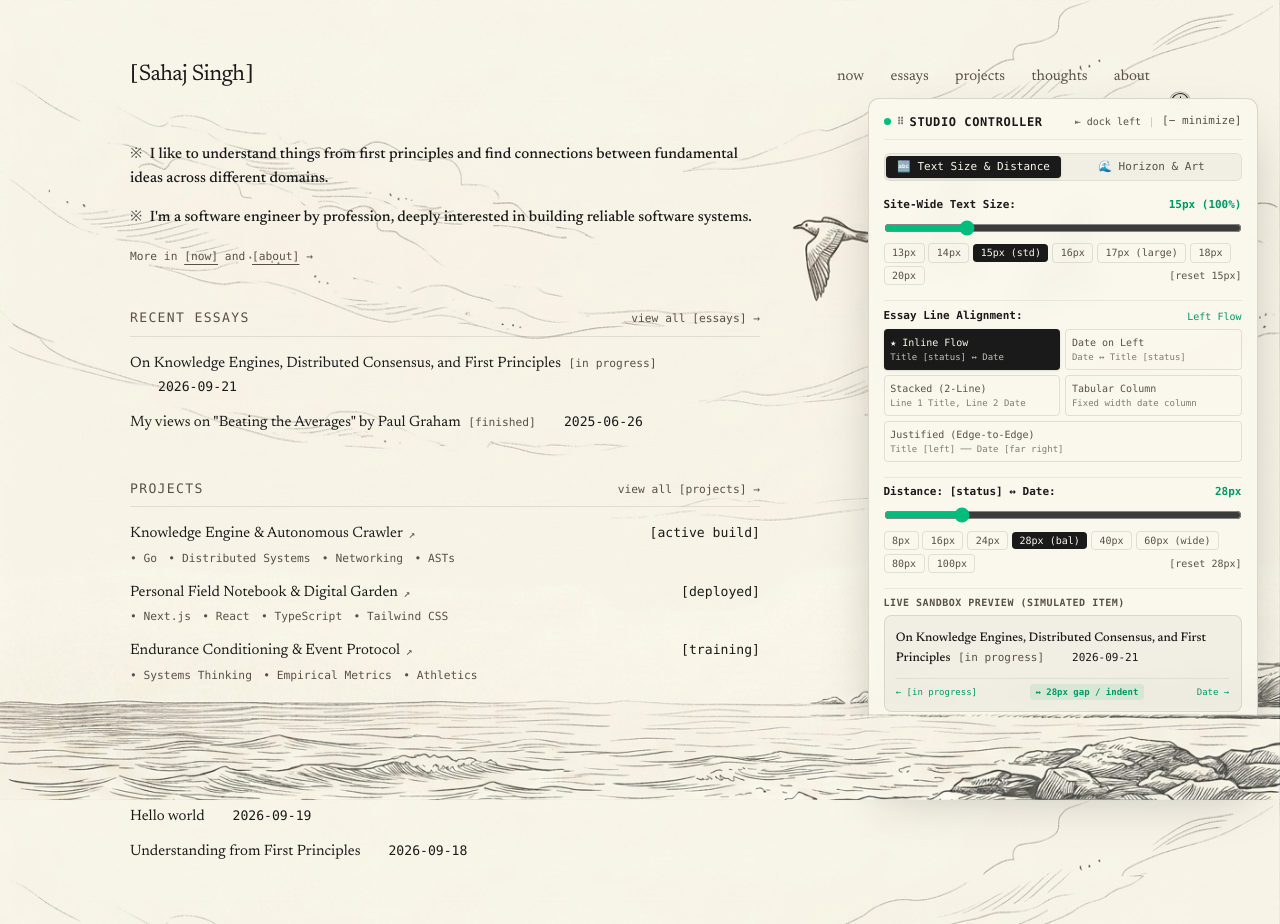
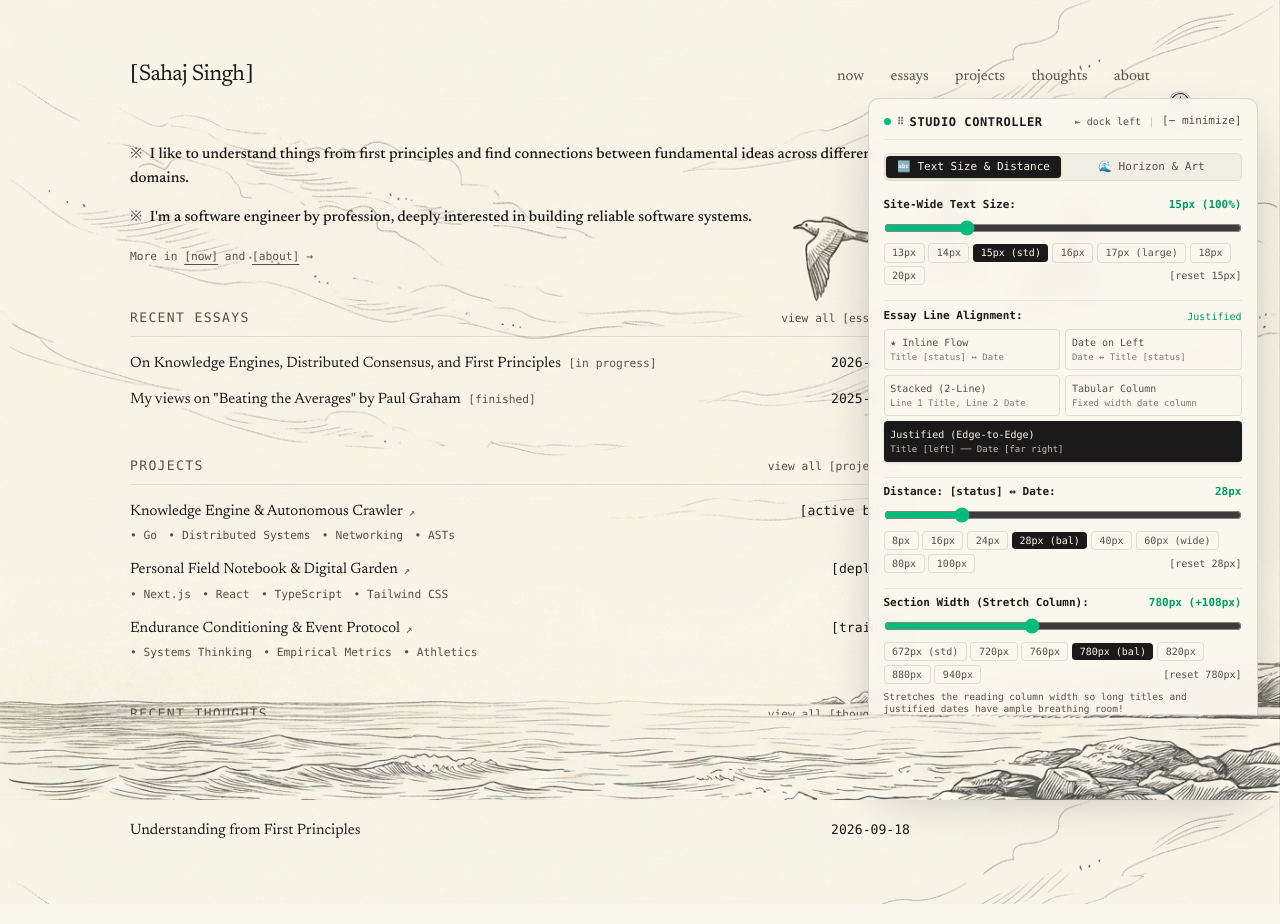
Before and after one commit to sahajdeepsingh651/sahajsingh, a Next.js app: page / in a window 1280 px wide. Built offline with nearby package versions, Linux system fonts and the light colour scheme.

Commit message:
feat(typography): add section width stretch controller and default to justified alignment

```diff
--- a/src/app/globals.css
+++ b/src/app/globals.css
@@ -16,10 +16,18 @@
         --text-muted: #595147;
         --base-font-size: 15px;
         --entry-gap: 28px;
+        --content-width: 780px;
     }
 
     html {
         font-size: var(--base-font-size, 15px);
+    }
+
+    /* Dynamic Content Section Width (Stretch Control) */
+    .max-w-2xl,
+    .content-container {
+        max-width: var(--content-width, 780px) !important;
+        transition: max-width 0.25s ease;
     }
 
     .dark {
@@ -152,7 +160,8 @@ html:not([data-entry-align]) .entry-row .entry-date {
     flex-direction: row;
     justify-content: space-between;
     align-items: baseline;
-    gap: 16px;
+    gap: var(--entry-gap, 24px);
+    transition: gap 0.15s ease;
 }
 [data-entry-align="justified"] .entry-row .entry-title {
     display: inline;
--- a/src/components/BackgroundSwitcher.tsx
+++ b/src/components/BackgroundSwitcher.tsx
@@ -20,10 +20,11 @@ export default function BackgroundSwitcher() {
     const dragStartRef = useRef<{ startX: number; startY: number; initX: number; initY: number } | null>(null);
     const panelRef = useRef<HTMLDivElement>(null);
 
-    // Typography & Alignment state
+    // Typography, Spacing & Width state
     const [fontSize, setFontSize] = useState<number>(15);
     const [entryGap, setEntryGap] = useState<number>(28);
-    const [alignMode, setAlignMode] = useState<EntryAlignMode>("left-flow");
+    const [contentWidth, setContentWidth] = useState<number>(780);
+    const [alignMode, setAlignMode] = useState<EntryAlignMode>("justified");
 
     // Art & Horizon state
     const [bgOption, setBgOption] = useState<BgOption>("candidate");
@@ -52,6 +53,7 @@ export default function BackgroundSwitcher() {
     useEffect(() => {
         const savedFontSize = localStorage.getItem("experiment_font_size");
         const savedEntryGap = localStorage.getItem("experiment_entry_gap");
+        const savedContentWidth = localStorage.getItem("experiment_content_width");
         const savedAlign = localStorage.getItem("experiment_entry_align") as EntryAlignMode;
         const savedDockSide = (localStorage.getItem("experiment_dock_side") as "right" | "left") || "right";
         const savedDockPos = localStorage.getItem("experiment_dock_pos");
@@ -64,7 +66,12 @@ export default function BackgroundSwitcher() {
 
         if (savedFontSize) setFontSize(Number(savedFontSize));
         if (savedEntryGap) setEntryGap(Number(savedEntryGap));
-        if (savedAlign) setAlignMode(savedAlign);
+        if (savedContentWidth) setContentWidth(Number(savedContentWidth));
+        if (savedAlign) {
+            setAlignMode(savedAlign);
+        } else {
+            setAlignMode("justified");
+        }
         setDockSide(savedDockSide);
 
         if (savedDockPos) {
@@ -85,17 +92,19 @@ export default function BackgroundSwitcher() {
         if (savedBox !== null) setFrostedBoxEnabled(savedBox === "true");
     }, []);
 
-    // Apply typography & spacing variables to documentElement
+    // Apply typography, spacing & section width variables to documentElement
     useEffect(() => {
         const root = document.documentElement;
         root.style.setProperty("--base-font-size", `${fontSize}px`);
         root.style.setProperty("--entry-gap", `${entryGap}px`);
+        root.style.setProperty("--content-width", `${contentWidth}px`);
         root.setAttribute("data-entry-align", alignMode);
 
         localStorage.setItem("experiment_font_size", String(fontSize));
         localStorage.setItem("experiment_entry_gap", String(entryGap));
+        localStorage.setItem("experiment_content_width", String(contentWidth));
         localStorage.setItem("experiment_entry_align", alignMode);
-    }, [fontSize, entryGap, alignMode]);
+    }, [fontSize, entryGap, contentWidth, alignMode]);
 
     // Apply background styles to body and sync with foreground horizon
     useEffect(() => {
@@ -474,7 +483,54 @@ export default function BackgroundSwitcher() {
                                 </div>
                             </div>
 
-                            {/* 4. Live Sandbox Test Preview */}
+                            {/* 4. Section Width / Stretch Slider (Stretch reading column for room) */}
+                            <div className="space-y-2 pt-2 border-t border-current/10">
+                                <div className="flex items-center justify-between text-[11px]">
+                                    <span className="font-semibold text-[var(--text-color)]">
+                                        Section Width (Stretch Column):
+                                    </span>
+                                    <span className="font-bold text-emerald-600 dark:text-emerald-400">
+                                        {contentWidth}px {contentWidth > 672 ? `(+${contentWidth - 672}px)` : "(std)"}
+                                    </span>
+                                </div>
+                                <input
+                                    type="range"
+                                    min={640}
+                                    max={980}
+                                    step={10}
+                                    value={contentWidth}
+                                    onChange={(e) => setContentWidth(Number(e.target.value))}
+                                    className="w-full accent-emerald-500 cursor-pointer"
+                                />
+                                <div className="flex flex-wrap items-center gap-1 text-[10px]">
+                                    {[672, 720, 760, 780, 820, 880, 940].map((w) => (
+                                        <button
+                                            key={w}
+                                            type="button"
+                                            onClick={() => setContentWidth(w)}
+                                            className={`px-2 py-0.5 rounded cursor-pointer transition-colors ${
+                                                contentWidth === w
+                                                    ? "bg-[var(--text-color)] text-[var(--bg-color)] font-medium"
+                                                    : "border border-current/15 text-[var(--text-muted)] hover:text-[var(--text-color)]"
+                                            }`}
+                                        >
+                                            {w}px {w === 672 ? "(std)" : w === 780 ? "(bal)" : ""}
+                                        </button>
+                                    ))}
+                                    <button
+                                        type="button"
+                                        onClick={() => setContentWidth(780)}
+                                        className="text-[10px] text-[var(--text-muted)] hover:underline ml-auto cursor-pointer"
+                                    >
+                                        [reset 780px]
+                                    </button>
+                                </div>
+                                <p className="text-[9.5px] text-[var(--text-muted)] leading-tight">
+                                    Stretches the reading column width so long titles and justified dates have ample breathing room!
+                                </p>
+                            </div>
+
+                            {/* 5. Live Sandbox Test Preview */}
                             <div className="pt-2 border-t border-current/10 space-y-1.5">
                                 <span className="block text-[10px] uppercase tracking-wider text-[var(--text-muted)] font-semibold">
                                     Live Sandbox Preview (Simulated Item)
@@ -558,7 +614,7 @@ export default function BackgroundSwitcher() {
                                     )}
 
                                     {alignMode === "justified" && (
-                                        <div className="flex justify-between items-baseline gap-2 font-serif text-[12.5px] text-[var(--text-color)]">
+                                        <div className="flex justify-between items-baseline gap-3 font-serif text-[12.5px] text-[var(--text-color)]">
                                             <div className="leading-relaxed">
                                                 <span className="font-medium">
                                                     On Knowledge Engines, Distributed Consensus, and First Principles
@@ -578,11 +634,11 @@ export default function BackgroundSwitcher() {
                                         <span>
                                             {alignMode === "date-left" || alignMode === "tabular"
                                                 ? "Date"
-                                                : "← [in progress]"}
+                                                : "← Title [status]"}
                                         </span>
                                         <span className="font-semibold bg-emerald-500/10 px-1.5 py-0.5 rounded">
                                             {alignMode === "justified"
-                                                ? "docked to right"
+                                                ? `Justified edge-to-edge (${contentWidth}px stretched)`
                                                 : `↔ ${entryGap}px gap / indent`}
                                         </span>
                                         <span>
@@ -593,7 +649,7 @@ export default function BackgroundSwitcher() {
                                     </div>
                                 </div>
                                 <p className="text-[10px] text-[var(--text-muted)] leading-tight">
-                                    Tip: Drag the slider above to see the distance between [status] and the date scale live across this card and the full website!
+                                    Tip: Drag the sliders above to scale text size, spacing distance, and section stretch in real time!
                                 </p>
                             </div>
                         </div>
```
